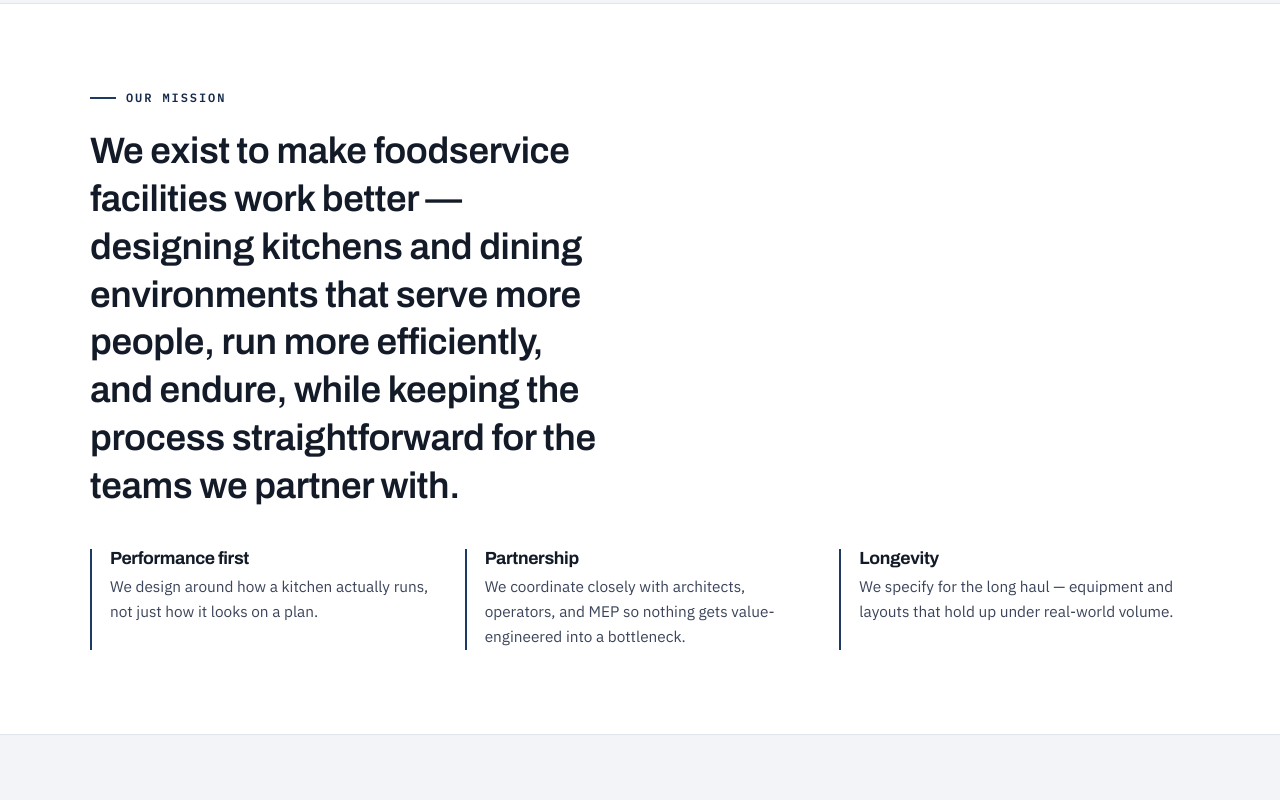
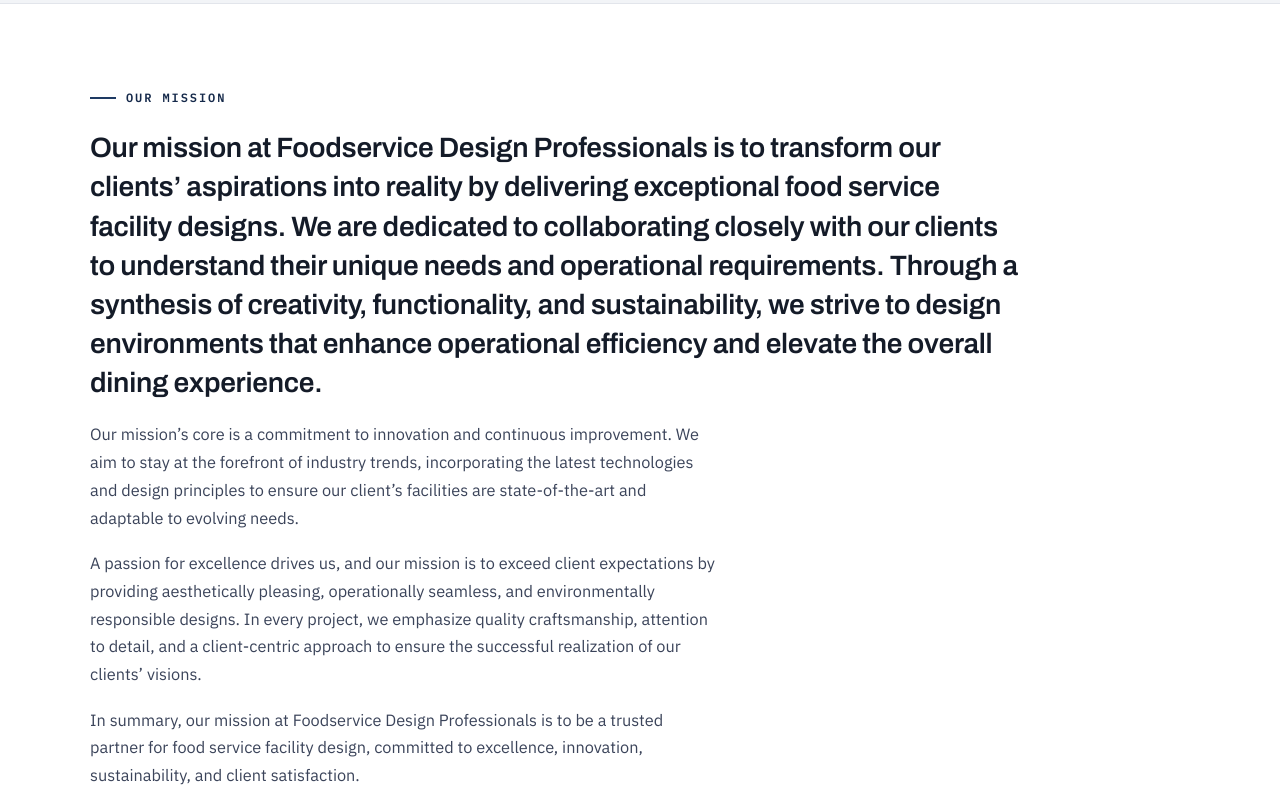
Before and after one commit to camidaddy834/fdp-website, an Astro site: page /about in a window 1280 px wide. Shown: the part 460-1260 px from the top of the page. Built offline with nearby package versions, Linux system fonts and the light colour scheme; Astro itself is replaced by a stand-in of ours.

Commit message:
Update mission statement with FDP's full four-paragraph version
Replace the placeholder mission with the client-provided statement.
Change MISSION.statement to an array of paragraphs; render the first as
the display lead and the rest as body copy, with type sized for reading.

Co-Authored-By: Claude Opus 4.8 <noreply@anthropic.com>

```diff
--- a/src/data/company.ts
+++ b/src/data/company.ts
@@ -7,8 +7,13 @@
 
 export const MISSION = {
   placeholder: false,
-  statement:
-    "We exist to make foodservice facilities work better — designing kitchens and dining environments that serve more people, run more efficiently, and endure, while keeping the process straightforward for the teams we partner with.",
+  // First entry is the lead paragraph (shown large); the rest read as body copy.
+  statement: [
+    "Our mission at Foodservice Design Professionals is to transform our clients’ aspirations into reality by delivering exceptional food service facility designs. We are dedicated to collaborating closely with our clients to understand their unique needs and operational requirements. Through a synthesis of creativity, functionality, and sustainability, we strive to design environments that enhance operational efficiency and elevate the overall dining experience.",
+    "Our mission’s core is a commitment to innovation and continuous improvement. We aim to stay at the forefront of industry trends, incorporating the latest technologies and design principles to ensure our client’s facilities are state-of-the-art and adaptable to evolving needs.",
+    "A passion for excellence drives us, and our mission is to exceed client expectations by providing aesthetically pleasing, operationally seamless, and environmentally responsible designs. In every project, we emphasize quality craftsmanship, attention to detail, and a client-centric approach to ensure the successful realization of our clients’ visions.",
+    "In summary, our mission at Foodservice Design Professionals is to be a trusted partner for food service facility design, committed to excellence, innovation, sustainability, and client satisfaction.",
+  ],
   // Optional supporting values shown beneath the statement
   values: [
     {
--- a/src/pages/about.astro
+++ b/src/pages/about.astro
@@ -50,7 +50,12 @@ function initials(name: string): string {
         <p class="eyebrow">Our Mission</p>
         {MISSION.placeholder && <span class="ph-flag">Placeholder — replace with FDP's mission statement</span>}
       </div>
-      <p class="mission-statement">{MISSION.statement}</p>
+      <p class="mission-statement">{MISSION.statement[0]}</p>
+      {
+        MISSION.statement.slice(1).map((para) => (
+          <p class="mission-body">{para}</p>
+        ))
+      }
       <div class="values">
         {
           MISSION.values.map((v) => (
@@ -161,7 +166,8 @@ function initials(name: string): string {
     /* Mission */
     .mission{background:var(--paper);border-top:1px solid var(--line);border-bottom:1px solid var(--line);padding:clamp(46px,7vw,84px) 0}
     .mission-head{display:flex;align-items:center;gap:16px;flex-wrap:wrap;margin-bottom:20px}
-    .mission-statement{font-family:var(--font-display);font-weight:600;font-size:clamp(1.5rem,3.2vw,2.3rem);line-height:1.3;letter-spacing:-.01em;max-width:24ch;color:var(--ink);text-wrap:balance}
+    .mission-statement{font-family:var(--font-display);font-weight:600;font-size:clamp(1.35rem,2.4vw,1.75rem);line-height:1.4;letter-spacing:-.01em;max-width:58ch;color:var(--ink);text-wrap:pretty}
+    .mission-body{max-width:64ch;color:var(--ink-soft);font-size:1.02rem;line-height:1.7;margin-top:1.1em}
     .values{display:grid;grid-template-columns:repeat(3,1fr);gap:24px;margin-top:38px}
     .value{border-left:2px solid var(--accent);padding-left:18px}
     .value-h{font-size:1.1rem;font-weight:700;margin-bottom:6px}
```
